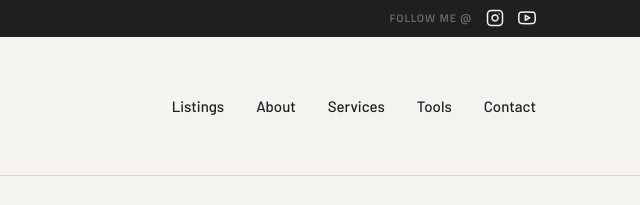
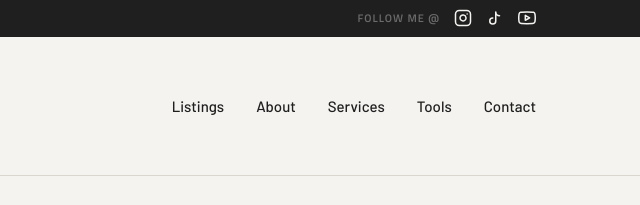
Before and after one commit to mstrong-strength/conrad-cruz-website, a website: page index.html in a window 1280 px wide. Shown: the top 205 px of the page, 640-1280 px from the left. Drawn offline with nearby package versions, Linux system fonts and the light colour scheme; no server answers.

Commit message:
Add TikTok icon to top bar social links
Co-Authored-By: Claude Opus 4.6 (1M context) <noreply@anthropic.com>

```diff
--- a/index.html
+++ b/index.html
@@ -1045,6 +1045,9 @@ a:focus-visible { outline: 2px solid var(--cc-blue); outline-offset: 2px; }
       <a href="https://instagram.com/m.b.strong" target="_blank" rel="noopener" aria-label="Instagram">
         <svg viewBox="0 0 24 24" fill="none" stroke="currentColor" stroke-width="2" stroke-linecap="round" stroke-linejoin="round"><rect x="2" y="2" width="20" height="20" rx="5"/><path d="M16 11.37A4 4 0 1 1 12.63 8 4 4 0 0 1 16 11.37z"/><line x1="17.5" y1="6.5" x2="17.51" y2="6.5"/></svg>
       </a>
+      <a href="https://www.tiktok.com/@m.b.strong" target="_blank" rel="noopener" aria-label="TikTok">
+        <svg viewBox="0 0 24 24" fill="none" stroke="currentColor" stroke-width="2" stroke-linecap="round" stroke-linejoin="round"><path d="M9 12a4 4 0 1 0 4 4V4a5 5 0 0 0 5 5"/></svg>
+      </a>
       <a href="https://youtube.com/@MattStrong-RE" target="_blank" rel="noopener" aria-label="YouTube">
         <svg viewBox="0 0 24 24" fill="none" stroke="currentColor" stroke-width="2" stroke-linecap="round" stroke-linejoin="round"><path d="M22.54 6.42a2.78 2.78 0 0 0-1.94-2C18.88 4 12 4 12 4s-6.88 0-8.6.46a2.78 2.78 0 0 0-1.94 2A29 29 0 0 0 1 11.75a29 29 0 0 0 .46 5.33A2.78 2.78 0 0 0 3.4 19.1c1.72.46 8.6.46 8.6.46s6.88 0 8.6-.46a2.78 2.78 0 0 0 1.94-2 29 29 0 0 0 .46-5.25 29 29 0 0 0-.46-5.43z"/><polygon points="9.75 15.02 15.5 11.75 9.75 8.48 9.75 15.02"/></svg>
       </a>
```
